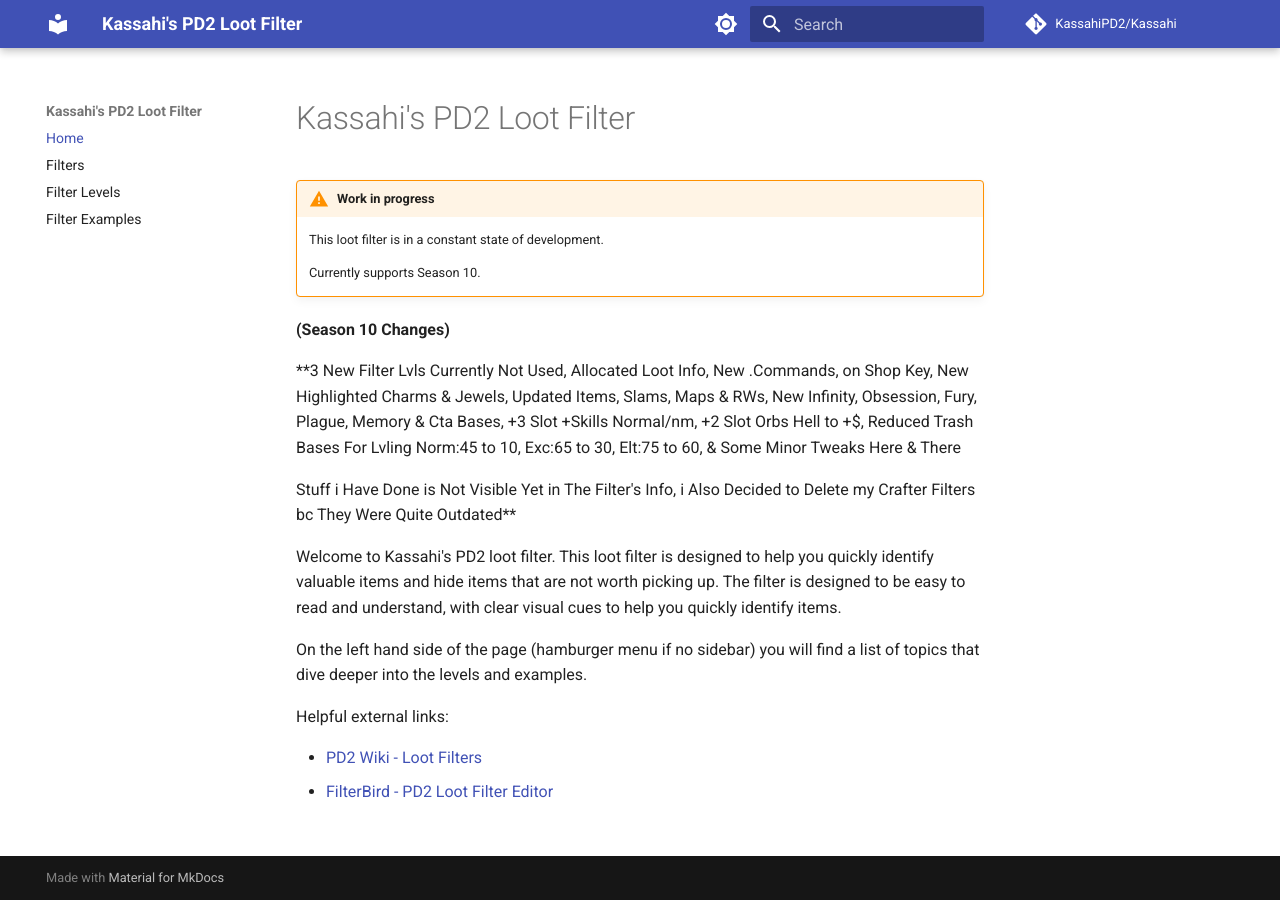
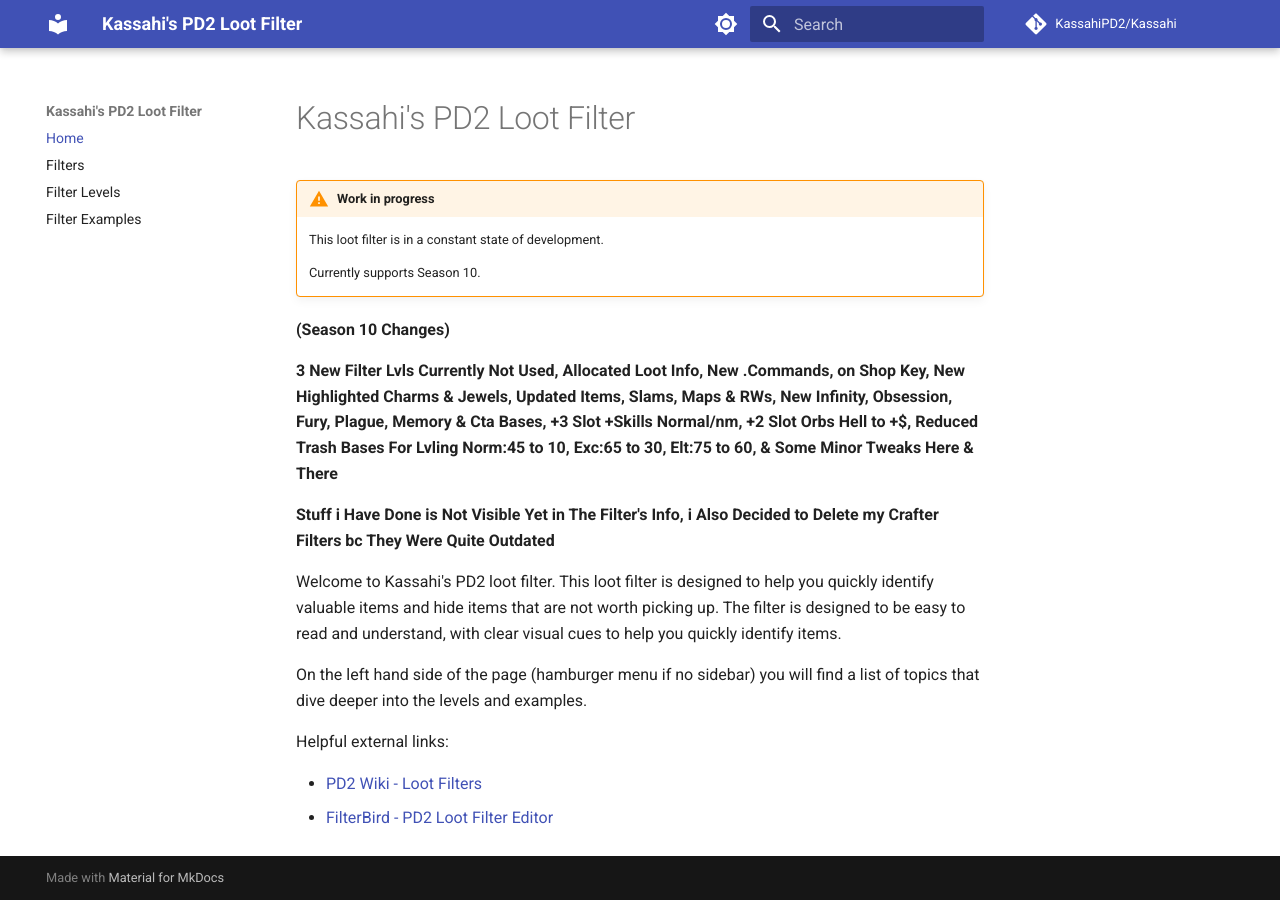
Before and after one commit to KassahiPD2/Kassahi, an MkDocs documentation site: the page built from docs/index.md, in a window 1280 px wide. Built offline with MkDocs 1.6.1 and Material for MkDocs 9.7.7, drawn with Linux system fonts in a browser that asks for light colours; comment, search, counter and statistics services are not loaded.

```diff
--- a/docs/index.md
+++ b/docs/index.md
@@ -8,9 +8,9 @@
 
 **(Season 10 Changes)**
 
-**3 New Filter Lvls Currently Not Used, Allocated Loot Info, New .Commands, on Shop Key, New Highlighted Charms & Jewels, Updated Items, Slams, Maps & RWs, New Infinity, Obsession, Fury, Plague, Memory & Cta Bases, +3 Slot +Skills Normal/nm, +2 Slot Orbs Hell to +$, Reduced Trash Bases For Lvling Norm:45 to 10, Exc:65 to 30, Elt:75 to 60, & Some Minor Tweaks Here & There
+**3 New Filter Lvls Currently Not Used, Allocated Loot Info, New .Commands, on Shop Key, New Highlighted Charms & Jewels, Updated Items, Slams, Maps & RWs, New Infinity, Obsession, Fury, Plague, Memory & Cta Bases, +3 Slot +Skills Normal/nm, +2 Slot Orbs Hell to +$, Reduced Trash Bases For Lvling Norm:45 to 10, Exc:65 to 30, Elt:75 to 60, & Some Minor Tweaks Here & There**
 
-Stuff i Have Done is Not Visible Yet in The Filter's Info, i Also Decided to Delete my Crafter Filters bc They Were Quite Outdated**
+**Stuff i Have Done is Not Visible Yet in The Filter's Info, i Also Decided to Delete my Crafter Filters bc They Were Quite Outdated**
 
 
 Welcome to Kassahi's PD2 loot filter. This loot filter is designed to help you quickly identify valuable items and hide items that are not worth picking up. The filter is designed to be easy to read and understand, with clear visual cues to help you quickly identify items.
```
